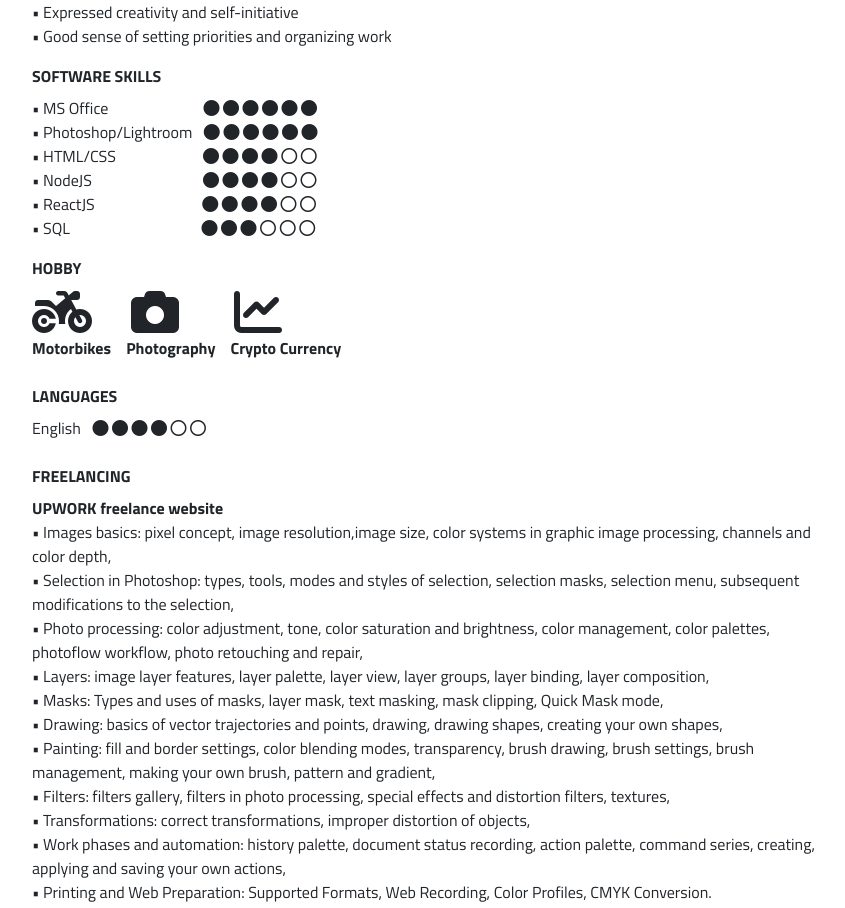
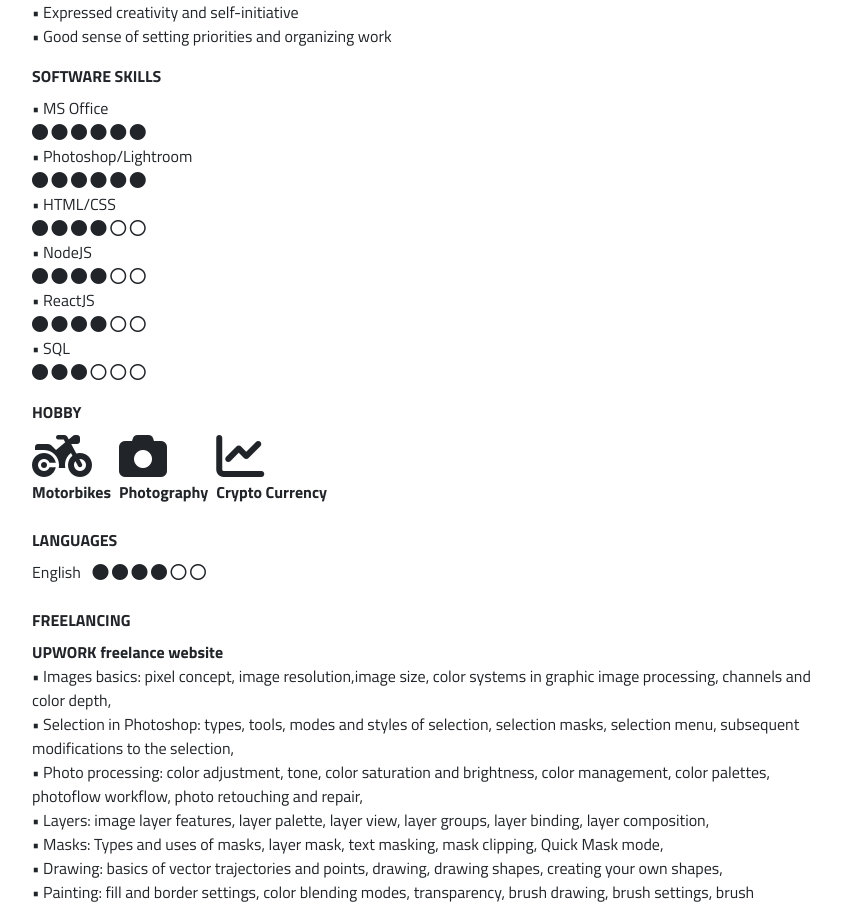
Before and after one commit to ajdinl/myportofolio, a React (Create React App) app: page /biography in a window 1280 px wide. Shown: the part 1342-2250 px from the top of the page, without its empty margins (203-1048 px from the left). Built offline with nearby package versions, Linux system fonts and the light colour scheme.

Commit message:
cv decorated

```diff
--- a/src/components/Cv.js
+++ b/src/components/Cv.js
@@ -73,25 +73,26 @@ const Cv = () => {
             <b>SOFTWARE SKILLS </b><br/>
           </div>
           <div>
-            • MS Office &emsp;&emsp;&emsp;&emsp;&emsp;&ensp;&nbsp;<i class="fas fa-circle"></i> <i class="fas fa-circle"></i> <i class="fas fa-circle"></i> <i class="fas fa-circle"></i> <i class="fas fa-circle"></i> <i class="fas fa-circle"></i><br/>
-            • Photoshop/Lightroom &ensp;<i class="fas fa-circle"></i> <i class="fas fa-circle"></i> <i class="fas fa-circle"></i> <i class="fas fa-circle"></i> <i class="fas fa-circle"></i> <i class="fas fa-circle"></i><br/>
-            • HTML/CSS &ensp;&emsp;&emsp;&emsp;&emsp;&ensp;&nbsp;<i class="fas fa-circle"></i> <i class="fas fa-circle"></i> <i class="fas fa-circle"></i> <i class="fas fa-circle"></i> <i class="far fa-circle"></i> <i class="far fa-circle"></i><br/>
-            • NodeJS &emsp;&emsp;&emsp;&emsp;&emsp;&emsp;&ensp;&nbsp;<i class="fas fa-circle"></i> <i class="fas fa-circle"></i> <i class="fas fa-circle"></i> <i class="fas fa-circle"></i> <i class="far fa-circle"></i> <i class="far fa-circle"></i><br/>
-            • ReactJS &ensp;&emsp;&emsp;&emsp;&emsp;&emsp;&emsp;<i class="fas fa-circle"></i> <i class="fas fa-circle"></i> <i class="fas fa-circle"></i> <i class="fas fa-circle"></i> <i class="far fa-circle"></i> <i class="far fa-circle"></i><br/>
-            • SQL &emsp;&emsp;&emsp;&emsp;&emsp;&emsp;&emsp;&emsp;<i class="fas fa-circle"></i> <i class="fas fa-circle"></i> <i class="fas fa-circle"></i> <i class="far fa-circle"></i> <i class="far fa-circle"></i> <i class="far fa-circle"></i><br/>
+            • MS Office &emsp;&emsp;&emsp;&emsp;&emsp;&ensp;&nbsp;<div><i className="fas fa-circle"></i> <i className="fas fa-circle"></i> <i className="fas fa-circle"></i> <i className="fas fa-circle"></i> <i className="fas fa-circle"></i> <i className="fas fa-circle"></i><br/></div>
+            • Photoshop/Lightroom &ensp;<div><i className="fas fa-circle"></i> <i className="fas fa-circle"></i> <i className="fas fa-circle"></i> <i className="fas fa-circle"></i> <i className="fas fa-circle"></i> <i className="fas fa-circle"></i><br/></div>
+            • HTML/CSS &ensp;&emsp;&emsp;&emsp;&emsp;&ensp;&nbsp;<div><i className="fas fa-circle"></i> <i className="fas fa-circle"></i> <i className="fas fa-circle"></i> <i className="fas fa-circle"></i> <i className="far fa-circle"></i> <i className="far fa-circle"></i><br/></div>
+            • NodeJS &emsp;&emsp;&emsp;&emsp;&emsp;&emsp;&ensp;&nbsp;<div><i className="fas fa-circle"></i> <i className="fas fa-circle"></i> <i className="fas fa-circle"></i> <i className="fas fa-circle"></i> <i className="far fa-circle"></i> <i className="far fa-circle"></i><br/></div>
+            • ReactJS &ensp;&emsp;&emsp;&emsp;&emsp;&emsp;&emsp;<div><i className="fas fa-circle"></i> <i className="fas fa-circle"></i> <i className="fas fa-circle"></i> <i className="fas fa-circle"></i> <i className="far fa-circle"></i> <i className="far fa-circle"></i><br/></div>
+            • SQL &emsp;&emsp;&emsp;&emsp;&emsp;&emsp;&emsp;&emsp;<div><i className="fas fa-circle"></i> <i className="fas fa-circle"></i> <i className="fas fa-circle"></i> <i className="far fa-circle"></i> <i className="far fa-circle"></i> <i className="far fa-circle"></i><br/></div>
           </div>
           <div className='mt-3 mb-2'>
             <b>HOBBY </b><br/>
           </div>
-          <div>
-          <i class="fas fa-motorcycle fa-3x"></i> &emsp;&emsp; <i class="fas fa-camera fa-3x"></i> &emsp;&emsp;&emsp; <i class="fas fa-chart-line fa-3x"></i><br/>
-          <b>Motorbikes</b> &ensp; <b>Photography</b> &ensp; <b>Crypto Currency</b>
+          <div className="d-inline-flex">
+            <div><i className="fas fa-motorcycle fa-3x"></i> <br/><b>Motorbikes</b></div>
+            <div><i className="fas fa-camera fa-3x pl-2"></i> <br/><b className="pl-2">Photography</b></div>
+            <div><i className="fas fa-chart-line fa-3x pl-2"></i> <br/><b className="pl-2">Crypto Currency</b></div>
           </div>
           <div className='mt-4 mb-2'>
             <b>LANGUAGES </b><br/>
           </div>
           <div>
-            English &ensp;<i class="fas fa-circle"></i> <i class="fas fa-circle"></i> <i class="fas fa-circle"></i> <i class="fas fa-circle"></i> <i class="far fa-circle"></i> <i class="far fa-circle"></i><br/>
+            English &ensp;<i className="fas fa-circle"></i> <i className="fas fa-circle"></i> <i className="fas fa-circle"></i> <i className="fas fa-circle"></i> <i className="far fa-circle"></i> <i className="far fa-circle"></i><br/>
           </div>
           <div className='mt-4 mb-2'>
             <b>FREELANCING </b>
```
